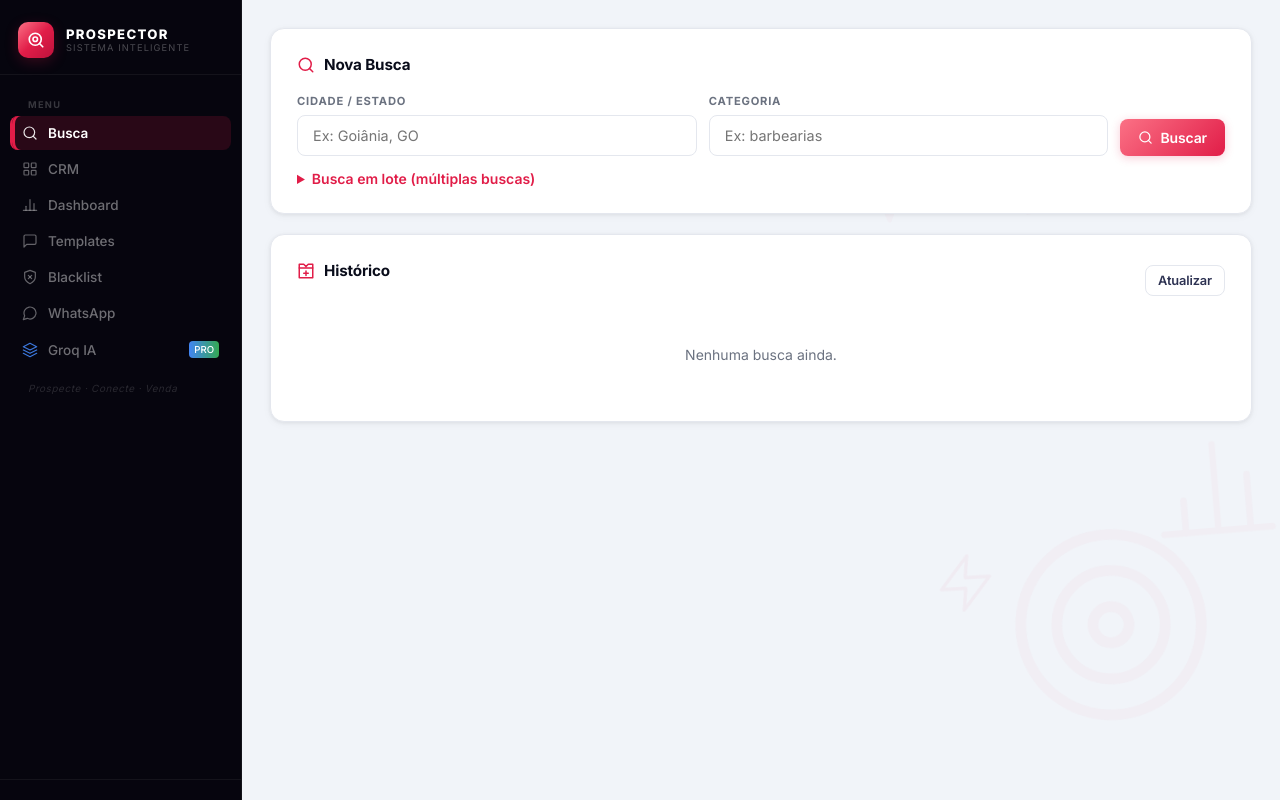
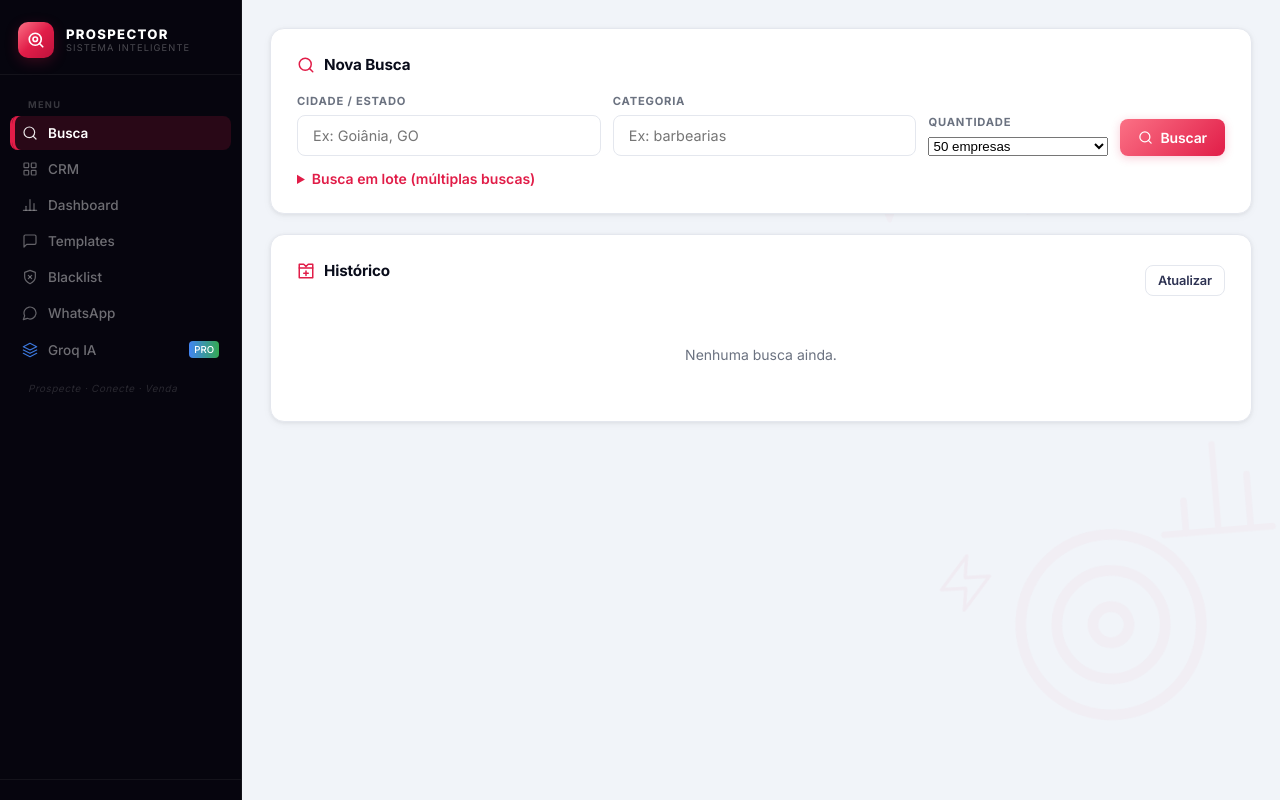
Before and after one commit to magalhaesszz/Prospeccao-Empresas-NoSItes, a Flask app: page / in a window 1280 px wide. Run offline with Flask 3, Linux system fonts and the light colour scheme; data that the repository does not hold is empty; parts of the project's set-up code (start-up, migrations or seed data) failed here and were passed over; some libraries are stand-ins or nearby versions.

Commit message:
feat: seletor de quantidade de prospecções no formulário de busca
- Dropdown 'Quantidade' no form: 10 / 20 / 30 / 50 (padrão) / 100 empresas
- Valor passa pelo stack completo: iniciarBusca → /api/buscar → _executar_busca → buscar_empresas(limite=N)
- Backend valida entre 5 e 200 (evita abuso)
- Scraper usa o limite escolhido no _rolar_feed e no corte final da Fase 2
- Busca em lote mantém o padrão do config

Co-Authored-By: Claude Sonnet 4.6 <noreply@anthropic.com>

```diff
--- a/app.py
+++ b/app.py
@@ -202,18 +202,22 @@ def api_buscar():
         if _estado["scraping"]:
             return jsonify({"erro": "Busca já em andamento."}), 400
 
-    dados     = request.get_json(silent=True) or {}
-    cidade    = (dados.get("cidade")    or "").strip()
-    categoria = (dados.get("categoria") or "").strip()
+    dados      = request.get_json(silent=True) or {}
+    cidade     = (dados.get("cidade")    or "").strip()
+    categoria  = (dados.get("categoria") or "").strip()
+    quantidade = int(dados.get("quantidade") or CONFIG.get("max_resultados", 50))
+    quantidade = max(5, min(quantidade, 200))  # limita entre 5 e 200
 
     if not cidade or not categoria:
         return jsonify({"erro": "Cidade e categoria são obrigatórios."}), 400
 
-    threading.Thread(target=_executar_busca, args=(cidade, categoria), daemon=True).start()
-    return jsonify({"mensagem": f"Busca iniciada: {categoria} em {cidade}"})
-
-
-def _executar_busca(cidade, categoria):
+    threading.Thread(target=_executar_busca, args=(cidade, categoria, quantidade), daemon=True).start()
+    return jsonify({"mensagem": f"Busca iniciada: {categoria} em {cidade} ({quantidade} empresas)"})
+
+
+def _executar_busca(cidade, categoria, quantidade=None):
+    if quantidade is None:
+        quantidade = CONFIG.get("max_resultados", 50)
     with _lock:
         _estado.update({
             "scraping": True, "progresso": 0, "total": 0,
@@ -234,7 +238,7 @@ def _executar_busca(cidade, categoria):
                 _estado["empresa_atual"] = info["empresa"]
             _broadcast({"tipo": "progresso", **info})
 
-        empresas = buscar_empresas(cidade, categoria, _cb)
+        empresas = buscar_empresas(cidade, categoria, _cb, limite=quantidade)
 
         # ── Validação real: confirma via HTTP quem tem/não tem site ──────────
         from scraper.verificar_site import validar_flags_site
--- a/frontend/app.js
+++ b/frontend/app.js
@@ -135,13 +135,14 @@ function processarEvento(ev) {
 // ── Busca ─────────────────────────────────────────────────────────────────────
 
 async function iniciarBusca() {
-  const cidade    = document.getElementById("cidade").value.trim();
-  const categoria = document.getElementById("categoria").value.trim();
+  const cidade      = document.getElementById("cidade").value.trim();
+  const categoria   = document.getElementById("categoria").value.trim();
+  const quantidade  = parseInt(document.getElementById("quantidade")?.value || "50", 10);
   if (!cidade || !categoria) { mostrarToast("Preencha cidade e categoria.", "warning"); return; }
-  await _dispararBusca(cidade, categoria);
+  await _dispararBusca(cidade, categoria, quantidade);
 }
 
-async function _dispararBusca(cidade, categoria) {
+async function _dispararBusca(cidade, categoria, quantidade = 50) {
   document.getElementById("btn-buscar").disabled = true;
   setProgresso("Iniciando Chrome...", 0, 0, "", 0);
   mostrar("secao-progresso");
@@ -149,7 +150,7 @@ async function _dispararBusca(cidade, categoria) {
   try {
     const r = await fetch("/api/buscar", {
       method: "POST", headers: {"Content-Type": "application/json"},
-      body: JSON.stringify({ cidade, categoria }),
+      body: JSON.stringify({ cidade, categoria, quantidade }),
     });
     const d = await r.json();
     if (!r.ok) {
--- a/scraper/google_maps.py
+++ b/scraper/google_maps.py
@@ -95,7 +95,7 @@ def criar_driver():
 
 # ── Busca principal ───────────────────────────────────────────────────────────
 
-def buscar_empresas(cidade, categoria, callback_progresso=None):
+def buscar_empresas(cidade, categoria, callback_progresso=None, limite=None):
     """
     Ponto de entrada público.
     Usa estratégia em 2 fases:
@@ -122,7 +122,8 @@ def buscar_empresas(cidade, categoria, callback_progresso=None):
         except TimeoutException:
             logger.warning("Feed demorou — continuando.")
 
-        _rolar_feed(driver, CONFIG["max_resultados"])
+        max_itens = limite or CONFIG["max_resultados"]
+        _rolar_feed(driver, max_itens)
 
         # ── Fase 1: coleta URLs e nomes do feed sem clicar ────────────────────
         itens_feed = _coletar_itens_feed(driver)
@@ -130,7 +131,7 @@ def buscar_empresas(cidade, categoria, callback_progresso=None):
 
         # ── Fase 2: navega direto a cada URL e extrai dados reais ─────────────
         telefones_vistos = set()
-        limite = min(len(itens_feed), CONFIG["max_resultados"])
+        limite = min(len(itens_feed), max_itens)
 
         for i, item in enumerate(itens_feed[:limite]):
             try:
--- a/templates/index.html
+++ b/templates/index.html
@@ -37,6 +37,16 @@
       <div class="form-group">
         <label>Categoria</label>
         <input id="categoria" type="text" placeholder="Ex: barbearias"/>
+      </div>
+      <div class="form-group" style="max-width:130px">
+        <label>Quantidade</label>
+        <select id="quantidade" style="width:100%">
+          <option value="10">10 empresas</option>
+          <option value="20">20 empresas</option>
+          <option value="30">30 empresas</option>
+          <option value="50" selected>50 empresas</option>
+          <option value="100">100 empresas</option>
+        </select>
       </div>
       <button id="btn-buscar" class="btn btn-primary" onclick="iniciarBusca()">
         <svg viewBox="0 0 24 24"><circle cx="11" cy="11" r="8"/><path d="m21 21-4.35-4.35"/></svg>
```
